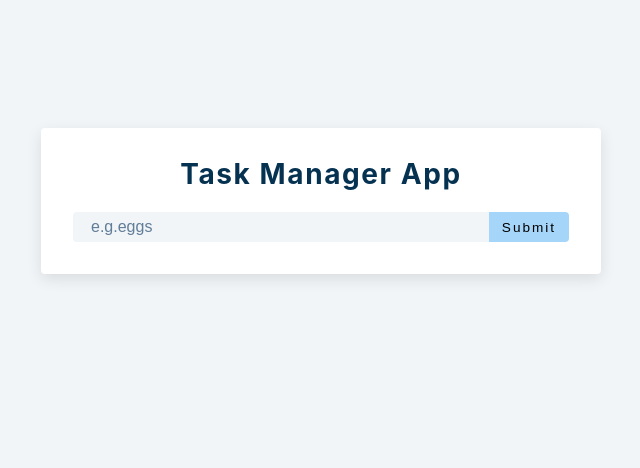
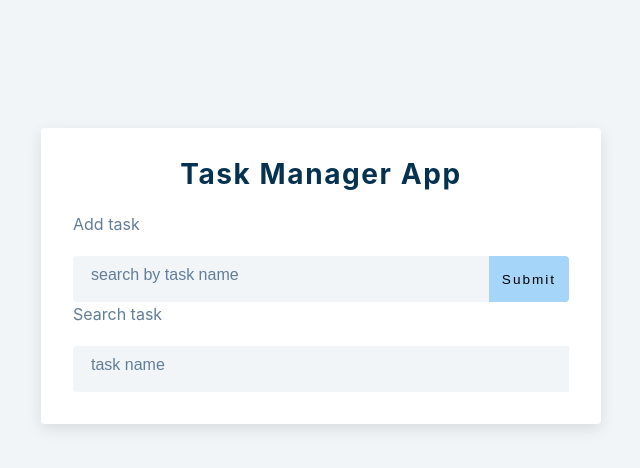
Before and after one commit to IslamHegazy7196/full-stack-task-manager-front, a React (Create React App) app: page / in a window 1280 px wide. Shown: the top 468 px of the page, without its empty margins (319-959 px from the left). Built offline with nearby package versions, Linux system fonts and the light colour scheme.

Commit message:
search added

```diff
--- a/src/App.js
+++ b/src/App.js
@@ -2,64 +2,84 @@ import React, { useState, useEffect } from "react";
 import List from "./List";
 import Alert from "./Alert";
 
-const getLocalStorage =()=>{
-  let list = localStorage.getItem('list')
-  if (list){
-    return JSON.parse(localStorage.getItem('list'));
-  }
-  else return [];
-}
+const getLocalStorage = () => {
+  let list = localStorage.getItem("list");
+  if (list) {
+    return JSON.parse(localStorage.getItem("list"));
+  } else return [];
+};
 
 function App() {
   const [name, setName] = useState("");
   const [list, setList] = useState(getLocalStorage());
   const [isEditing, setIsEditing] = useState(false);
   const [editId, setEditId] = useState(null);
-  const [alert, setAlert] = useState({ show: false, msg: '', type: '' });
-
+  const [alert, setAlert] = useState({ show: false, msg: "", type: "" });
+  const [searchTerm, setSearchTerm] = useState("");
+  const searchValue = React.useRef("");
+  const [searchName, setSearchName] = useState("");
+  const [filteredList,setFilteredList]=useState(list)
 
   const handleSubmit = (e) => {
     e.preventDefault();
     if (!name) {
-      showAlert(true, 'danger', 'please enter value')
+      showAlert(true, "danger", "please enter value");
     } else if (name && isEditing) {
-      setList(list.map((item)=>{
-        if (item.id===editId){
-          return {...item, title:name}
-          return item
-        }
-
-      }))
-      setName('')
-        setEditId(null)
-        setIsEditing(false)
-        showAlert(true, 'success', 'value changed')
+      setList(
+        list.map((item) => {
+          if (item.id === editId) {
+            return { ...item, title: name };
+            return item;
+          }
+        })
+      );
+      setName("");
+      setEditId(null);
+      setIsEditing(false);
+      showAlert(true, "success", "value changed");
+      setFilteredList(list)
     } else {
-      showAlert(true, 'success', 'item added to the list')
+      showAlert(true, "success", "item added to the list");
       const newItem = { id: new Date().getTime().toString(), title: name };
       setList([...list, newItem]);
       setName("");
+      setFilteredList([...list, newItem])
     }
   };
-  const showAlert =(show= false,type='',msg='')=>{
-    setAlert({show,type,msg})
-  }
-  const clearlist =()=>{
-    showAlert(true, 'danger', 'Empty List')
-    setList([])
-  }
-  const removeItem=(id)=>{
-    showAlert(true, 'danger', 'item removed')
-    setList(list.filter((item)=>item.id!==id))
-  }
-  const editItem=(id)=>{
-    const specificItem = list.find((item)=>item.id===id)
-    setIsEditing(true)
-    setEditId(id)
-    setName(specificItem.title)
-  }
-    useEffect(() => {
-    localStorage.setItem('list', JSON.stringify(list));
+  const searchTasks = () => {
+    setSearchTerm(searchValue.current.value);
+    let newList = list.filter((specificItem) => {
+      return specificItem.title
+        .toLowerCase()
+        .startsWith(searchValue.current.value);
+    });
+    setFilteredList(newList);
+
+    if (searchValue.current.value.length < 1) {
+      setFilteredList(list);
+    }
+  };
+  const showAlert = (show = false, type = "", msg = "") => {
+    setAlert({ show, type, msg });
+  };
+  const clearlist = () => {
+    showAlert(true, "danger", "Empty List");
+    setList([]);
+    setFilteredList([])
+  };
+  const removeItem = (id) => {
+    showAlert(true, "danger", "item removed");
+    setList(list.filter((item) => item.id !== id));
+    setFilteredList(list)
+  };
+  const editItem = (id) => {
+    const specificItem = list.find((item) => item.id === id);
+    setIsEditing(true);
+    setEditId(id);
+    setName(specificItem.title);
+  };
+  useEffect(() => {
+    localStorage.setItem("list", JSON.stringify(list));
   }, [list]);
 
   return (
@@ -67,11 +87,12 @@ function App() {
       <form className="task-form" onSubmit={handleSubmit}>
         {alert.show && <Alert {...alert} list={list} removeAlert={showAlert} />}
         <h3>task manager app</h3>
+        <p>Add task</p>
         <div className="form-control">
           <input
             type="text"
             className="task"
-            placeholder="e.g.eggs"
+            placeholder="search by task name"
             value={name}
             onChange={(e) => setName(e.target.value)}
           />
@@ -81,10 +102,25 @@ function App() {
           </button>
         </div>
       </form>
+      <form className="task-form" onSubmit={handleSubmit}>
+        <p>Search task</p>
+        <div className="form-control">
+          <input
+            type="text"
+            className="task"
+            placeholder="task name"
+            ref={searchValue}
+            onChange={searchTasks}
+          />
+        </div>
+      </form>
+
       {list.length > 0 && (
         <div className="task-container">
-          <List items={list} removeItem={removeItem}  editItem={editItem} />
-          <button className="clear-btn" onClick={clearlist}>clear items</button>
+          <List items={filteredList} removeItem={removeItem} editItem={editItem} />
+          <button className="clear-btn" onClick={clearlist}>
+            clear items
+          </button>
         </div>
       )}
     </section>
--- a/src/index.css
+++ b/src/index.css
@@ -202,8 +202,9 @@ Grocery List
   justify-content: center;
 }
 .task {
-  padding: 0.25rem;
+  padding: 0.5rem;
   padding-left: 1rem;
+  padding-bottom: 1rem;
   background: var(--clr-grey-10);
   border-top-left-radius: var(--radius);
   border-bottom-left-radius: var(--radius);
```
